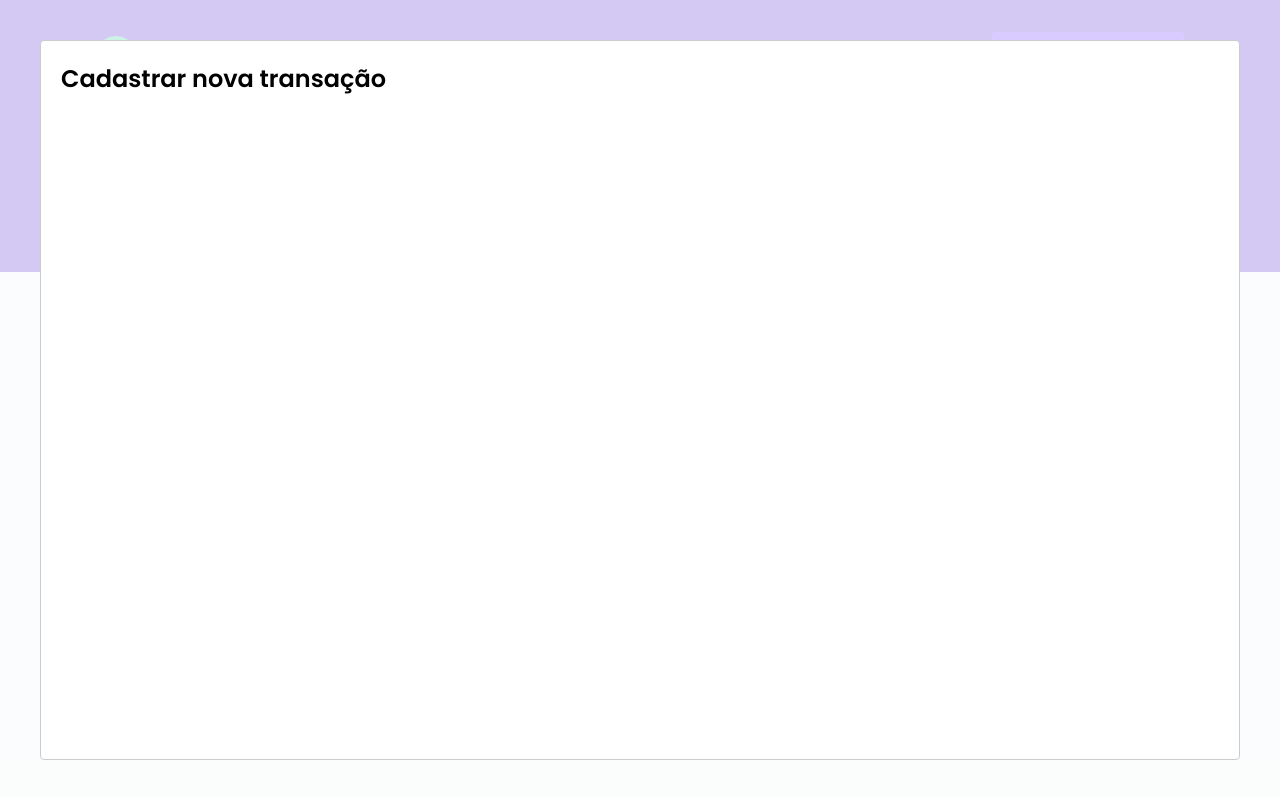
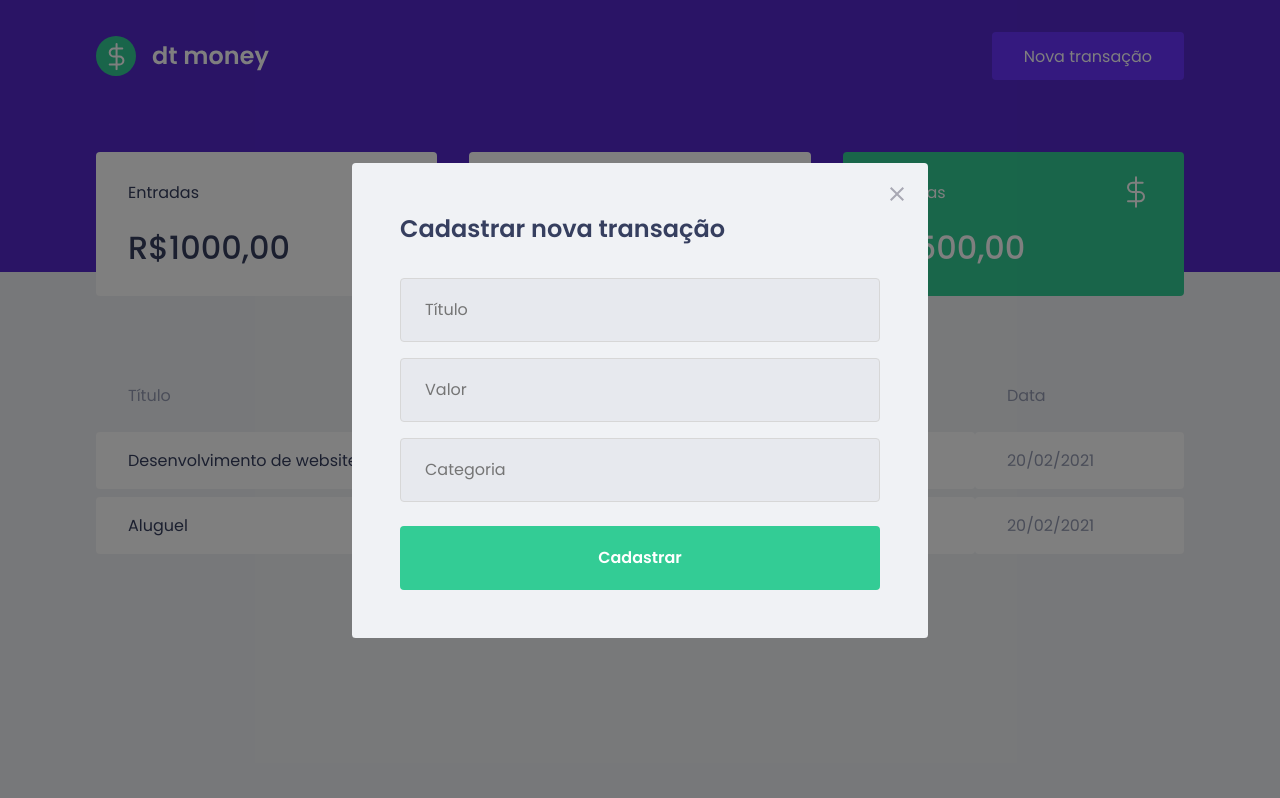
Before and after one commit to oliveira-amanda/dt-money, a React (Create React App) app: page / in a window 1280 px wide. Both pictures are taken after a click on the button "Nova transação". Built offline with nearby package versions, Linux system fonts and the light colour scheme; no server answers; what miragejs would draw is missing.

Commit message:
Style modal

```diff
--- a/src/components/NewTransactionModal/index.tsx
+++ b/src/components/NewTransactionModal/index.tsx
@@ -1,5 +1,6 @@
-import { useState } from "react";
 import Modal from 'react-modal';
+import { Container } from "./styles";
+import closeImg from '../../assets/close.svg'
 
 interface NewTransactionModalProps {
   isOpen: boolean,
@@ -11,8 +12,24 @@
     <Modal
       isOpen={isOpen}
       onRequestClose={onRequestClose}
+      overlayClassName="react-modal-overlay"
+      className="react-modal-content"
     >
-      <h2>Cadastrar nova transação</h2>
+      <button
+        type="button"
+        onClick={onRequestClose}
+        className="react-modal-close"
+      >
+        <img src={closeImg} alt="Fechar modal" />
+      </button>
+
+      <Container>
+        <h2>Cadastrar nova transação</h2>
+        <input placeholder="Título" />
+        <input type="number" placeholder="Valor" />
+        <input placeholder="Categoria" />
+        <button type="submit">Cadastrar</button>
+      </Container>
     </Modal>
   )
 }
--- a/src/components/NewTransactionModal/styles.ts
+++ b/src/components/NewTransactionModal/styles.ts
@@ -1,3 +1,49 @@
 import styled from "styled-components";
 
-export const Container = styled.div``;
+export const Container = styled.form`
+  h2 {
+    color: var(--text-title);
+    font-size: 1.5rem;
+    margin-bottom: 2rem;
+  }
+
+  input {
+    width: 100%;
+    padding: 0 1.5rem;
+    height: 4rem;
+    border-radius: 0.25rem;
+
+    border: 1px solid var(--border-input);
+    background: var(--background-input);
+
+    font-weight: 400;
+    font-size: 1rem;
+
+    &::placeholder {
+      color: var(-text-body);
+    }
+
+    & + input {
+      margin-top: 1rem;
+    }
+  }
+
+  button[type="submit"] {
+    width: 100%;
+    padding: 0 1.5rem;
+    height: 4rem;
+    background: var(--green);
+    color: var(--white);
+    border-radius: 0.25rem;
+    border: 0;
+    font-size: 1rem;
+    font-weight: 600;
+    margin-top: 1.5rem;
+
+    transition: filter 0.2s;
+
+    &:hover {
+      filter: brightness(0.9);
+    }
+  }
+`;
--- a/src/styles/global.ts
+++ b/src/styles/global.ts
@@ -2,10 +2,10 @@
 
 export const GlobalStyle = createGlobalStyle`
   :root {
-    --background: #F0F2F5;
     --red: #E52E4D;
     --green: #33CC95;
     --blue: #5429CC;
+    --white: #FFFFFF;
 
     --blue-light: #6933FF;
 
@@ -14,6 +14,9 @@
 
     --background: #F0F2F5;
     --shape: #FFFFFF;
+
+    --background-input: #E7E9EE;
+    --border-input: #D7D7D7
   }
 
   * {
@@ -54,4 +57,40 @@
     opacity: 0.6;
     cursor: not-allowed;
   }
+
+ .react-modal-overlay {
+    background: rgba(0, 0, 0, 0.5);
+
+    position: fixed;
+    top: 0;
+    bottom: 0;
+    right: 0;
+    left: 0;
+
+    display: flex;
+    align-items: center;
+    justify-content: center;
+  }
+
+  .react-modal-content {
+    width: 100%;
+    max-width: 576px;
+    background: var(--background);
+    padding: 3rem;
+    position: relative;
+    border-radius: 0.24rem;
+  }
+
+  .react-modal-close {
+    position: absolute;
+    right: 1.5rem;
+    top: 1.5rem;
+    border: 0;
+    background: transparent;
+    transition: filter 0.2s;
+
+    &:hover {
+      filter: brightness(0.8)
+    }
+  }
 `;
```
